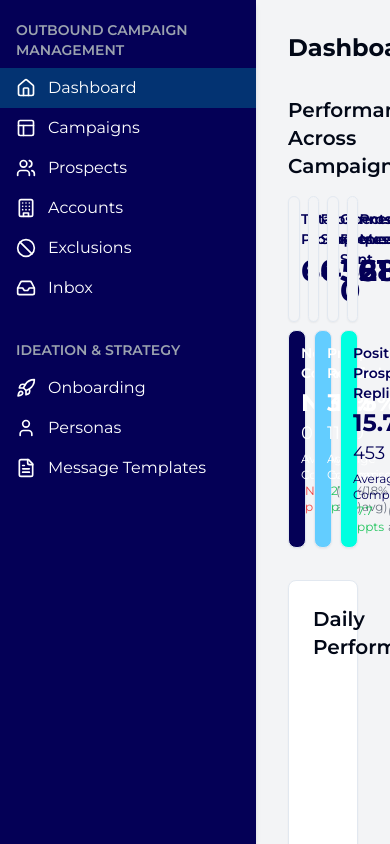
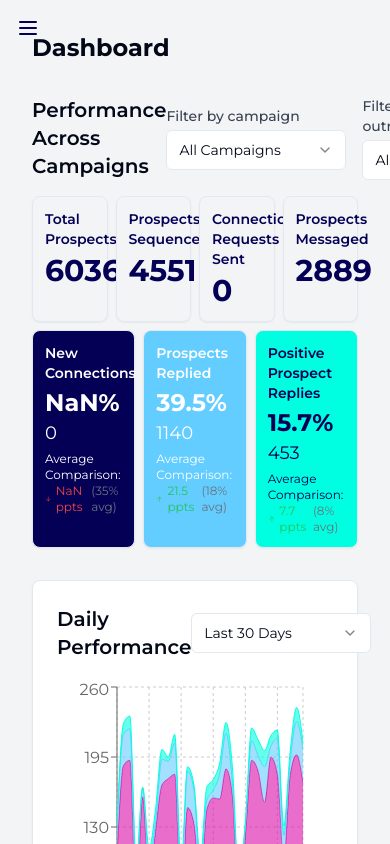
Before and after one commit to sanketmctrl/leadgenplatform-mockup-24, a React (Vite) app: page / in a window 390 px wide. Built offline with nearby package versions, Linux system fonts and the light colour scheme.

Commit message:
Update Navbar Styles and Functionality
- Added symmetrical padding and rounded edges to the navbar for desktop view to create a floating effect.
- Implemented a collapsible toggle menu for mobile view while maintaining the current navbar style without padding or rounded edges.
[skip gpt_engineer]

```diff
--- a/src/components/Layout.jsx
+++ b/src/components/Layout.jsx
@@ -1,8 +1,8 @@
-import React from 'react';
+import React, { useState } from 'react';
 import { Link, Outlet, useLocation } from 'react-router-dom';
-import { LayoutIcon, UsersIcon, BuildingIcon, InboxIcon, HomeIcon, BanIcon, UserIcon, FileTextIcon, RocketIcon } from 'lucide-react';
+import { LayoutIcon, UsersIcon, BuildingIcon, InboxIcon, HomeIcon, BanIcon, UserIcon, FileTextIcon, RocketIcon, MenuIcon, XIcon } from 'lucide-react';
 
-const NavLink = ({ to, children }) => {
+const NavLink = ({ to, children, onClick }) => {
   const location = useLocation();
   const isActive = location.pathname === to;
   return (
@@ -11,6 +11,7 @@ const NavLink = ({ to, children }) => {
       className={`flex items-center px-4 py-2 text-white hover:bg-light-blue hover:text-main-blue transition-colors duration-200 ${
         isActive ? 'bg-opacity-20 bg-light-blue' : ''
       }`}
+      onClick={onClick}
     >
       {children}
     </Link>
@@ -18,11 +19,22 @@ const NavLink = ({ to, children }) => {
 };
 
 const Layout = () => {
+  const [isMenuOpen, setIsMenuOpen] = useState(false);
+
+  const toggleMenu = () => {
+    setIsMenuOpen(!isMenuOpen);
+  };
+
+  const closeMenu = () => {
+    setIsMenuOpen(false);
+  };
+
   return (
     <div className="flex h-screen bg-gray-100 font-sans">
-      <aside className="w-64 bg-main-blue shadow-md overflow-y-auto">
-        <nav className="mt-5">
-          <div className="mb-2 px-4 text-sm font-semibold text-gray-400 uppercase">
+      {/* Desktop Sidebar */}
+      <aside className="hidden md:block w-64 bg-main-blue shadow-md overflow-y-auto m-4 rounded-lg">
+        <nav className="mt-5 px-4">
+          <div className="mb-2 text-sm font-semibold text-gray-400 uppercase">
             Outbound Campaign Management
           </div>
           <NavLink to="/">
@@ -50,7 +62,7 @@ const Layout = () => {
             Inbox
           </NavLink>
 
-          <div className="mt-8 mb-2 px-4 text-sm font-semibold text-gray-400 uppercase">
+          <div className="mt-8 mb-2 text-sm font-semibold text-gray-400 uppercase">
             Ideation & Strategy
           </div>
           <NavLink to="/onboarding">
@@ -67,7 +79,73 @@ const Layout = () => {
           </NavLink>
         </nav>
       </aside>
-      <main className="flex-1 p-8 overflow-auto">
+
+      {/* Mobile Menu Button */}
+      <div className="md:hidden">
+        <button
+          onClick={toggleMenu}
+          className="fixed top-4 left-4 z-20 text-main-blue"
+        >
+          {isMenuOpen ? (
+            <XIcon className="h-6 w-6" />
+          ) : (
+            <MenuIcon className="h-6 w-6" />
+          )}
+        </button>
+      </div>
+
+      {/* Mobile Sidebar */}
+      {isMenuOpen && (
+        <aside className="fixed inset-y-0 left-0 z-10 w-64 bg-main-blue shadow-md overflow-y-auto md:hidden">
+          <nav className="mt-16">
+            <div className="mb-2 px-4 text-sm font-semibold text-gray-400 uppercase">
+              Outbound Campaign Management
+            </div>
+            <NavLink to="/" onClick={closeMenu}>
+              <HomeIcon className="mr-3 h-5 w-5" />
+              Dashboard
+            </NavLink>
+            <NavLink to="/campaigns" onClick={closeMenu}>
+              <LayoutIcon className="mr-3 h-5 w-5" />
+              Campaigns
+            </NavLink>
+            <NavLink to="/prospects" onClick={closeMenu}>
+              <UsersIcon className="mr-3 h-5 w-5" />
+              Prospects
+            </NavLink>
+            <NavLink to="/accounts" onClick={closeMenu}>
+              <BuildingIcon className="mr-3 h-5 w-5" />
+              Accounts
+            </NavLink>
+            <NavLink to="/exclusions" onClick={closeMenu}>
+              <BanIcon className="mr-3 h-5 w-5" />
+              Exclusions
+            </NavLink>
+            <NavLink to="/inbox" onClick={closeMenu}>
+              <InboxIcon className="mr-3 h-5 w-5" />
+              Inbox
+            </NavLink>
+
+            <div className="mt-8 mb-2 px-4 text-sm font-semibold text-gray-400 uppercase">
+              Ideation & Strategy
+            </div>
+            <NavLink to="/onboarding" onClick={closeMenu}>
+              <RocketIcon className="mr-3 h-5 w-5" />
+              Onboarding
+            </NavLink>
+            <NavLink to="/personas" onClick={closeMenu}>
+              <UserIcon className="mr-3 h-5 w-5" />
+              Personas
+            </NavLink>
+            <NavLink to="/message-templates" onClick={closeMenu}>
+              <FileTextIcon className="mr-3 h-5 w-5" />
+              Message Templates
+            </NavLink>
+          </nav>
+        </aside>
+      )}
+
+      <main className="flex-1 p-8 overflow-auto md:ml-64">
         <Outlet />
       </main>
     </div>
```
